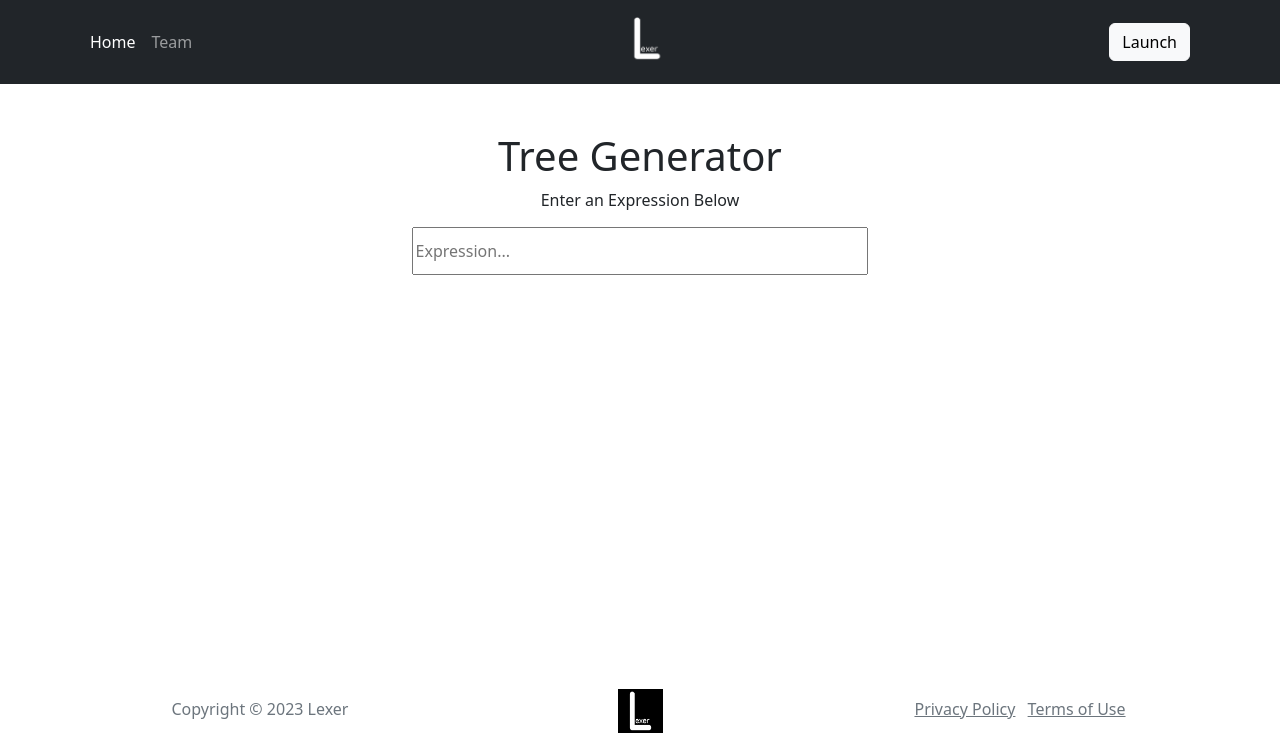
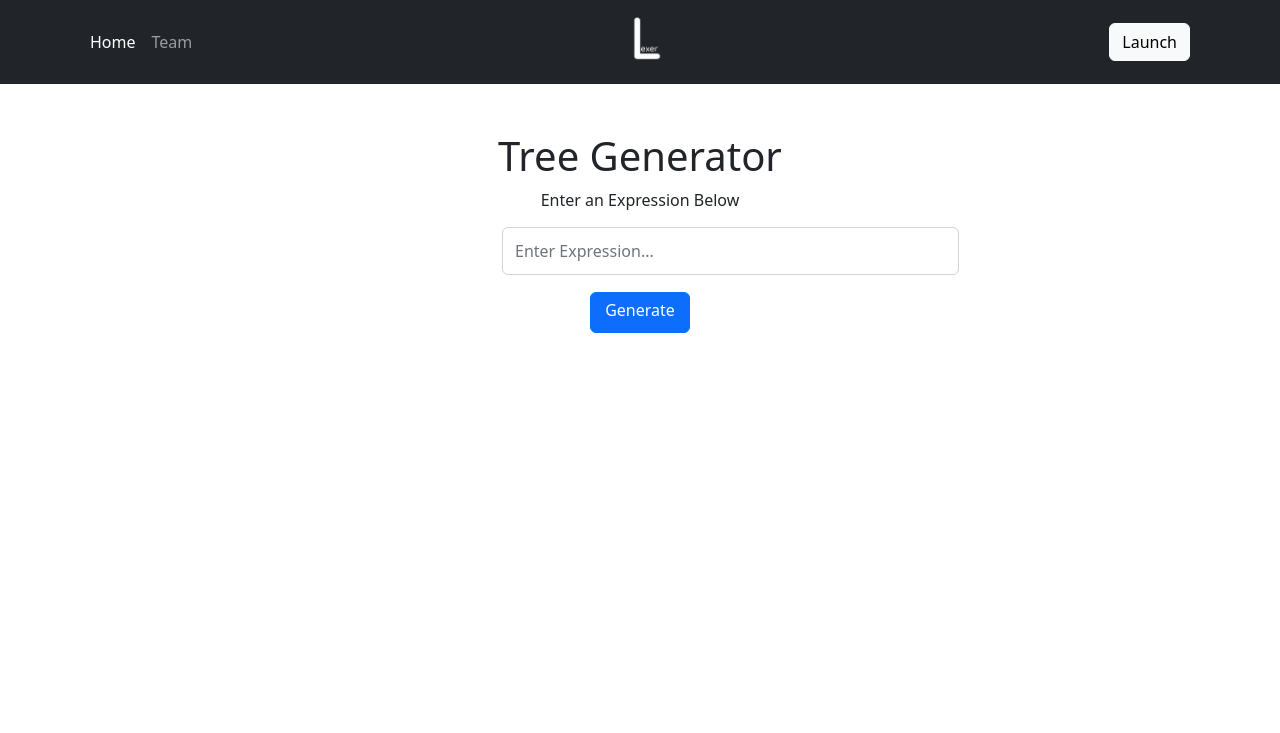
Before and after one commit to sallar-ba/Lexer, a Flask app: page /tree in a window 1280 px wide. Shown: the top 733 px of the page. Run offline with Flask 3, Linux system fonts and the light colour scheme; some libraries are stand-ins or nearby versions.

Commit message:
Added TreeForm     Updated Lexer and Form Scripts     Updated Tree Page.

```diff
--- a/forms.py
+++ b/forms.py
@@ -1,7 +1,12 @@
 from flask_wtf import FlaskForm
-from wtforms import TextAreaField, SubmitField
+from wtforms import TextAreaField, SubmitField, StringField
 from wtforms.validators import InputRequired
 
 class CodeForm(FlaskForm):
     code = TextAreaField('Code', validators=[InputRequired()], render_kw={"placeholder": "Enter Code..."})
     submit = SubmitField('Submit', render_kw={"class": "btn btn-primary"})
+
+
+class TreeForm(FlaskForm):
+    expression = StringField('Expression', validators=[InputRequired()], render_kw={"placeholder": "Enter Expression..."})
+    submit = SubmitField('Generate', render_kw={"class": "btn btn-primary"})
--- a/lexer.py
+++ b/lexer.py
@@ -1,5 +1,5 @@
 from flask import Flask, render_template
-from forms import CodeForm
+from forms import CodeForm, TreeForm
 
 app = Flask(__name__)
 app.config['SECRET_KEY'] = '9f5ac35a1742f4f096316546'
@@ -24,9 +24,14 @@ def lexer():
     return render_template('lexer.html', form=form)
 
 
-@app.route('/tree')
+@app.route('/tree', methods=['GET', 'POST'])
 def tree():
-    return render_template('tree.html')
+    form = TreeForm()
+    #if form.validate_on_submit():
+        #code = form.Code.data
+        # Function Call For Lexical and Syntax Analyzer
+
+    return render_template('tree.html', form=form)
 
 if __name__ == '__main__':
     app.run()
--- a/templates/tree.html
+++ b/templates/tree.html
@@ -18,7 +18,15 @@
         </div>
     </div>
     <div class="row justify-content-center align-items-center align-self-center">
-        <div class="col-md-12 text-center justify-content-center align-items-center align-content-center align-self-center"><input type="text" style="margin-top: -1px;width: 456.8px;height: 48px;" placeholder="Expression..."></div>
+        <form method="POST" action="{{ url_for('tree') }}">
+            {{ form.hidden_tag() }}
+            <div class="col-md-12 text-center justify-content-center align-items-center align-content-center align-self-center">
+                {{ form.expression(class_="form-control", style="margin-left: 420px; margin-top: -1px;width: 456.8px;height: 48px;") }}
+            </div>
+            <div class="col" style="margin-bottom: 97px; text-align: center; padding-bottom: 42px;padding-top: 20px;margin-top: -3px;">
+                {{ form.submit(class_="btn btn-primary", style="padding-top: 0px;width: 100.05px;height: 41px;") }}
+            </div>
+        </form>
     </div>
 </div>
 <div class="container">
```
